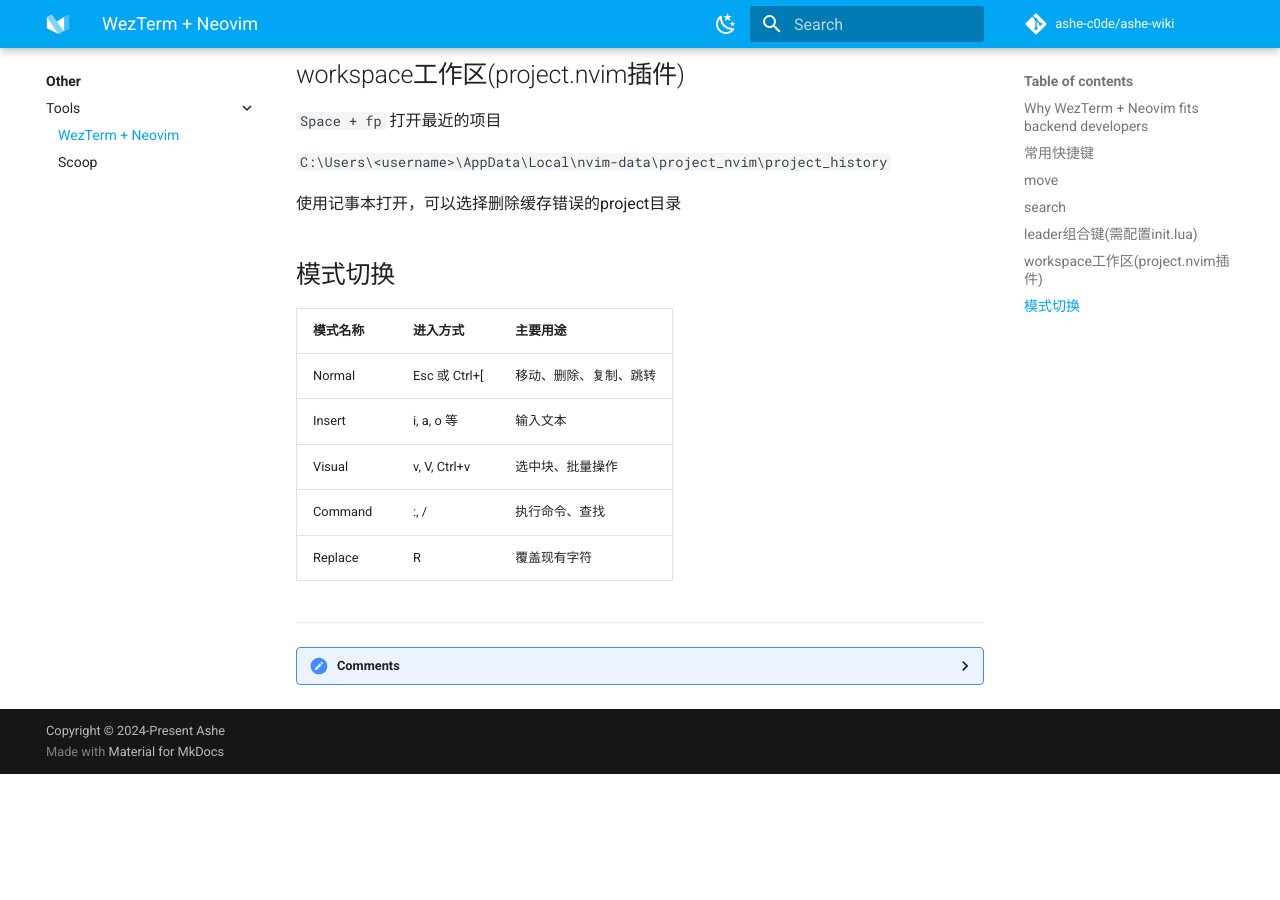
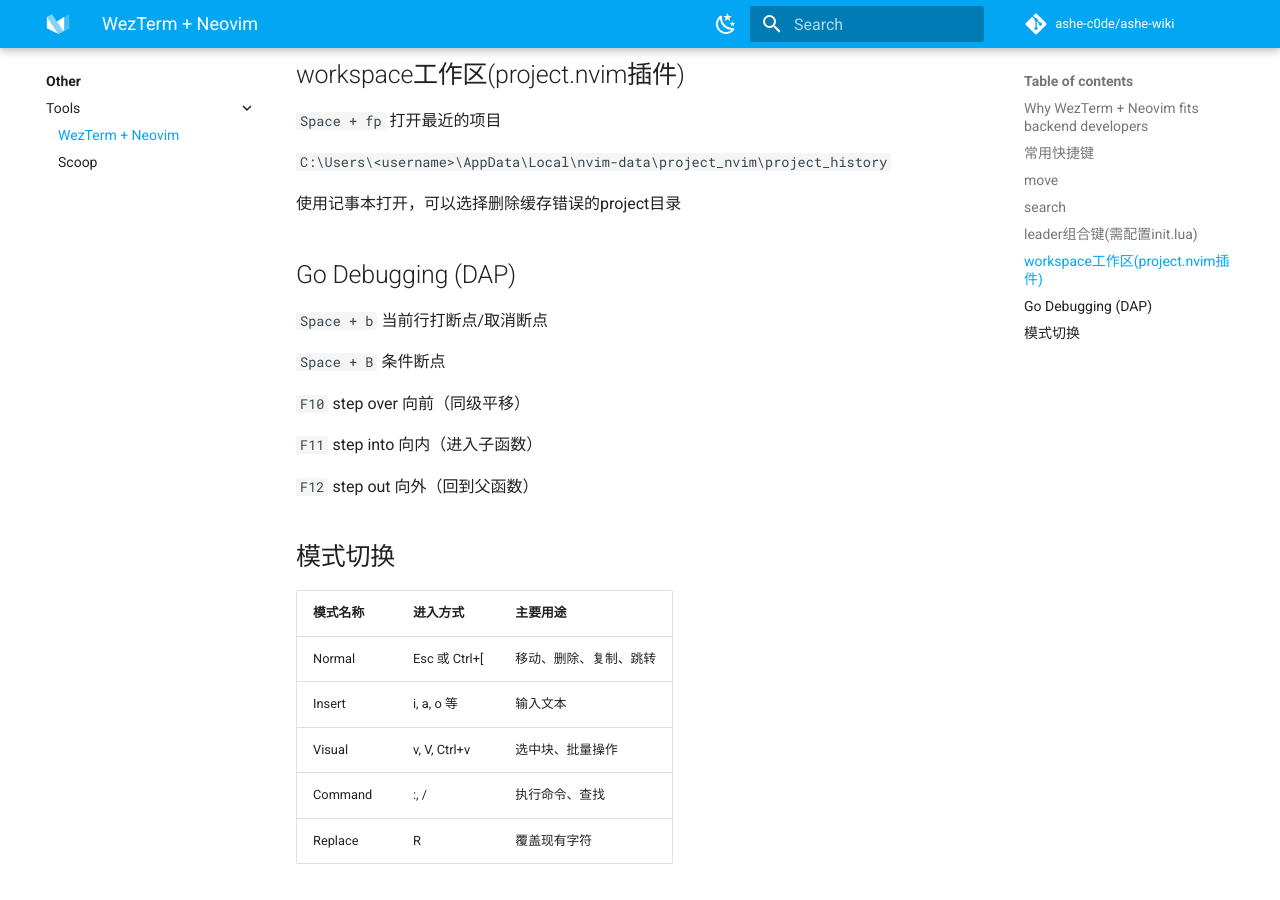
Before and after one commit to ashe-c0de/ashe-wiki, an MkDocs documentation site: the page built from docs/other/tools/nvim.md, in a window 1280 px wide and 900 px high, scrolled down 2416 px. Built offline with MkDocs 1.6.1 and Material for MkDocs 9.7.7, drawn with Linux system fonts in a browser that asks for light colours; comment, search, counter and statistics services are not loaded; before the commit the page ends 3190 px from its top, so only the background shows below that.

Commit message:
go debug

```diff
--- a/docs/other/tools/nvim.md
+++ b/docs/other/tools/nvim.md
@@ -105,6 +105,19 @@ You already use mappings → this compounds over time
 
 使用记事本打开，可以选择删除缓存错误的project目录
 
+## Go Debugging (DAP)
+
+`Space + b` 当前行打断点/取消断点
+
+`Space + B` 条件断点
+
+`F10` step over 向前（同级平移）
+
+`F11` step into 向内（进入子函数）
+
+`F12` step out 向外（回到父函数）
+
+
 ## 模式切换
 
 | 模式名称 | 进入方式 | 主要用途 |
```
